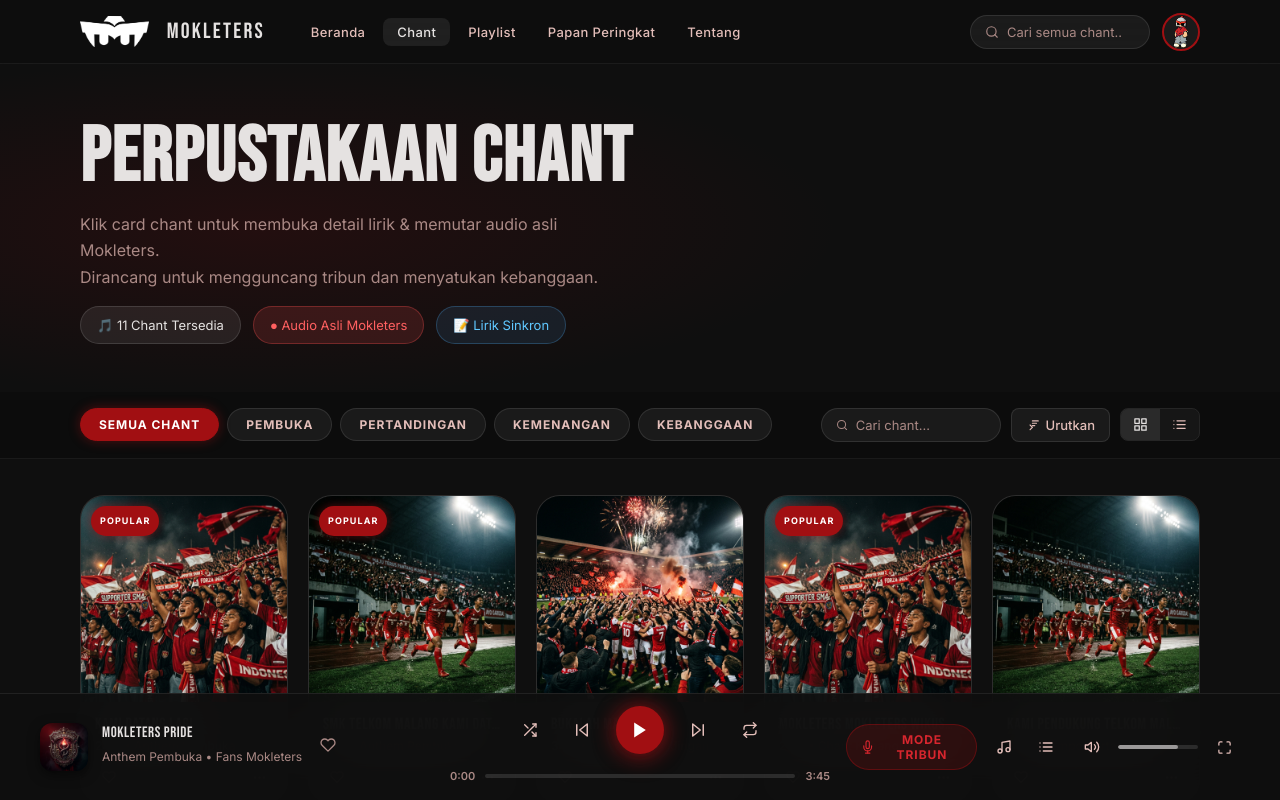
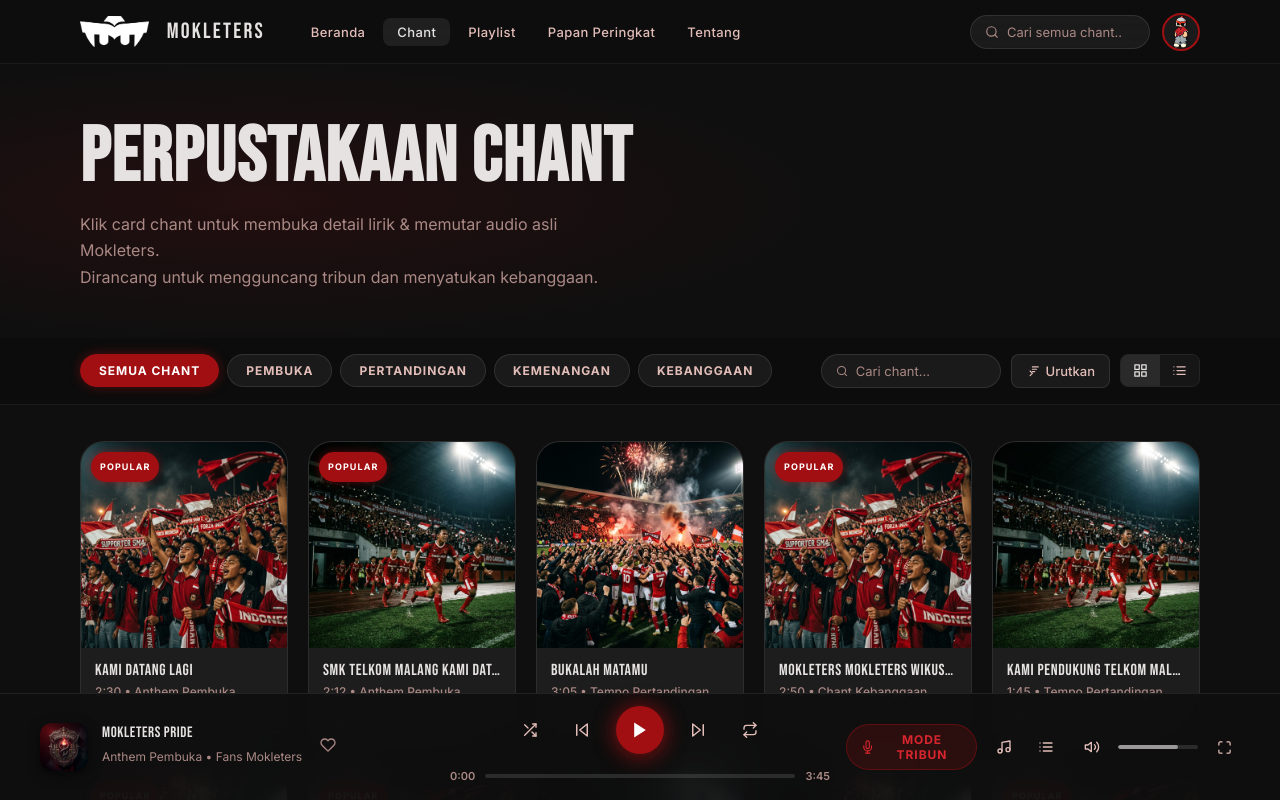
Before and after one commit to ElZidane123/mokleters, a React (Vite) app: page / in a window 1280 px wide. Both pictures are taken after a click on the link "Chant". Shown: the top 800 px of the page. Built offline with nearby package versions, Linux system fonts and the light colour scheme.

Commit message:
refactor: remove info badges section from ChantLibrary header

```diff
--- a/src/ChantLibrary.tsx
+++ b/src/ChantLibrary.tsx
@@ -307,17 +307,6 @@ export default function ChantLibrary({
               Klik card chant untuk membuka detail lirik &amp; memutar audio asli Mokleters.<br className="br-desktop" />
               Dirancang untuk mengguncang tribun dan menyatukan kebanggaan.
             </p>
-            <div style={{ marginTop: 16, display: 'flex', gap: 12, alignItems: 'center', flexWrap: 'wrap' }}>
-              <span style={{ background: 'rgba(255,255,255,0.08)', border: '1px solid rgba(255,255,255,0.12)', borderRadius: 99, padding: '6px 16px', fontSize: 13 }}>
-                🎵 {CHANTS.length} Chant Tersedia
-              </span>
-              <span style={{ background: 'rgba(255,80,80,0.15)', border: '1px solid rgba(255,80,80,0.3)', borderRadius: 99, padding: '6px 16px', fontSize: 13, color: '#ff6060' }}>
-                ● Audio Asli Mokleters
-              </span>
-              <span style={{ background: 'rgba(80,180,255,0.10)', border: '1px solid rgba(80,180,255,0.25)', borderRadius: 99, padding: '6px 16px', fontSize: 13, color: '#60c8ff' }}>
-                📝 Lirik Sinkron
-              </span>
-            </div>
           </div>
         </div>
       </div>
```
